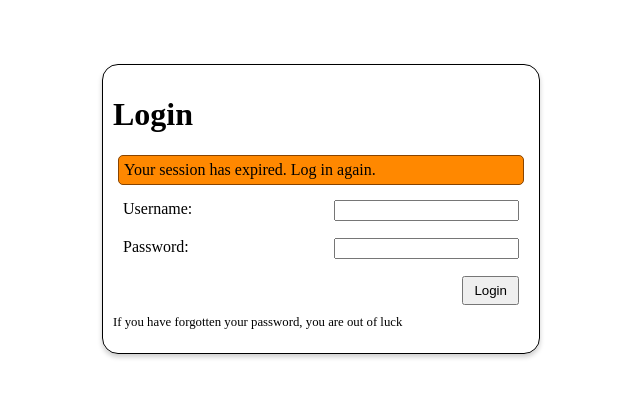
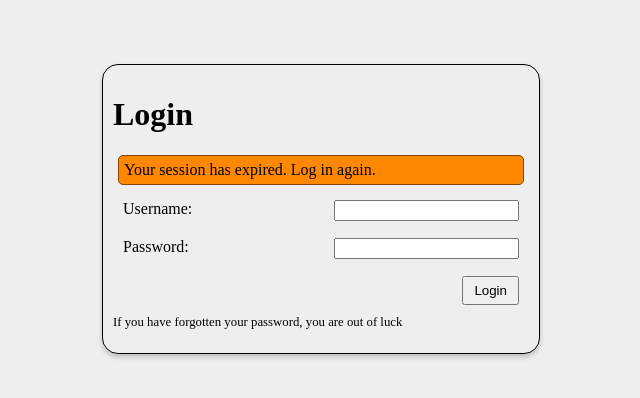
Before and after one commit to Salmela/infotv-dev, a PHP site: page /admin/index.php in a window 1280 px wide. Shown: the top 398 px of the page, without its empty margins (330-970 px from the left). Run offline with PHP 8.4, Linux system fonts and the light colour scheme.

Commit message:
Change the background color at login.

```diff
--- a/login.php
+++ b/login.php
@@ -15,8 +15,8 @@ if(isset($error)) {
 
 	<link rel="stylesheet" href="/infotv-dev/style.css" />
 </head>
-<body>
-<div id="login-page">
+<body id="login-page">
+<div id="login-dialog">
 	<h1>Login</h1>
 <?php $login->errorMsg(); ?>
 <form action="<?php $login->formUrl(); ?>" method="post">
--- a/style.css
+++ b/style.css
@@ -27,6 +27,10 @@
 }
 
 #login-page {
+	background: #eee;
+}
+
+#login-dialog {
 	margin: 10px;
 	padding: 10px;
 	width: 26em;
@@ -41,7 +45,7 @@
 	box-shadow: 0 3px 5px rgba(0, 0, 0, 0.2);
 }
 
-#login-page #warning {
+#login-dialog #warning {
 	background: #f80;
 	border: 1px solid #840;
 	border-radius: 5px;
@@ -49,23 +53,23 @@
 	margin: 5px;
 }
 
-#login-page .row {
+#login-dialog .row {
 	padding: 10px;
 	clear: both;
 }
 
-#login-page .row input {
+#login-dialog .row input {
 	float: right;
 }
 
-#login-page .buttons input {
+#login-dialog .buttons input {
 	margin: 10px;
 	padding: 5px 10px;
 	clear: both;
 	float: right;
 }
 
-#login-page p {
+#login-dialog p {
 	font-size: .8em;
 	clear: both;
 }
```
